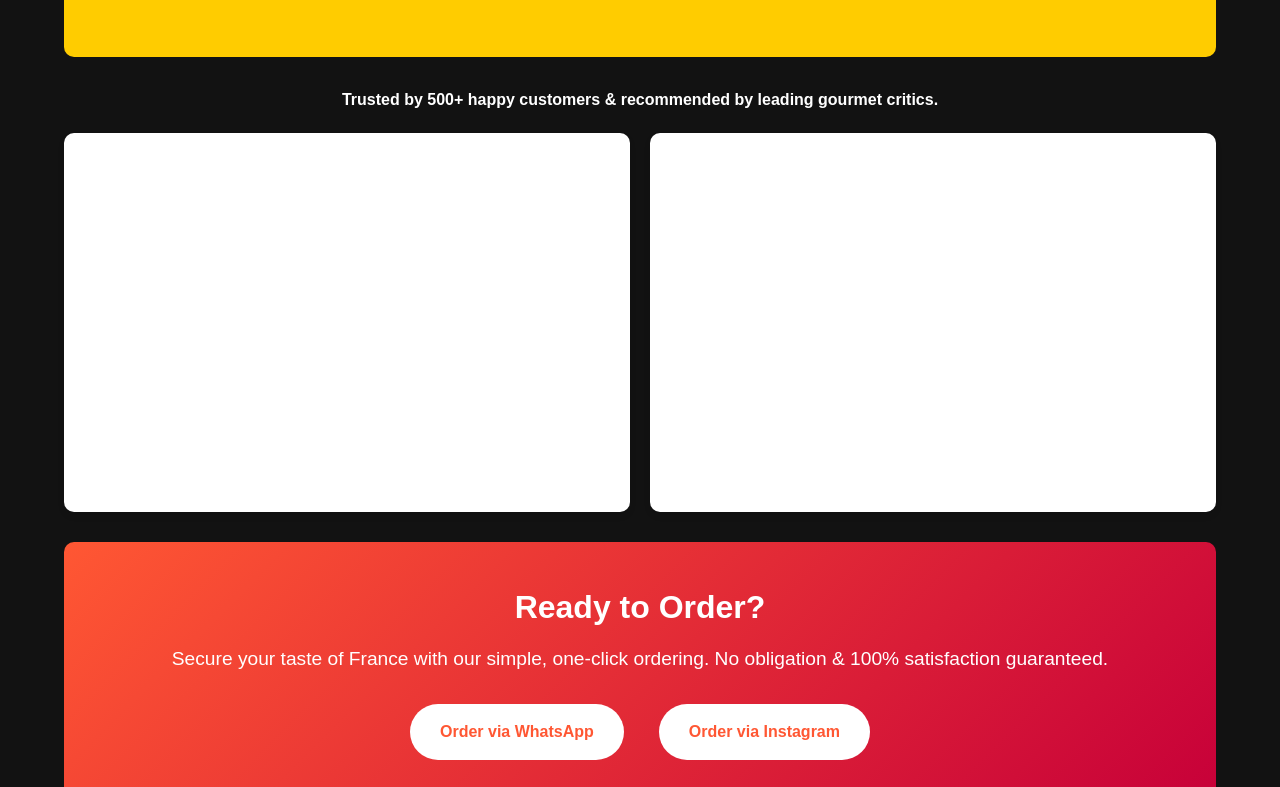
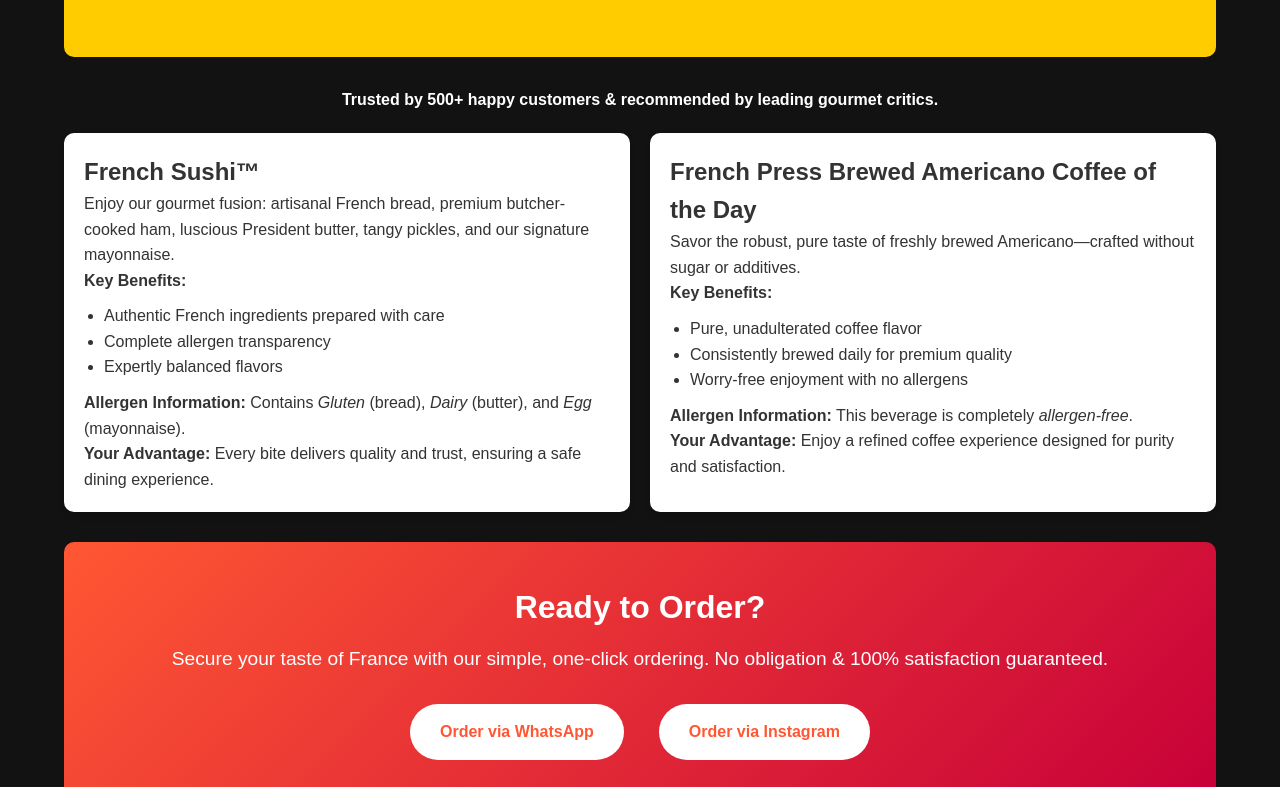
Before and after one commit to naas1201/maisonbaguette, a plain HTML site: page pages/menu.html in a window 1280 px wide. Shown: the part 310-1097 px from the top of the page. Drawn offline with Linux system fonts and the light colour scheme.

Commit message:
Update menu.html

```diff
--- a/pages/menu.html
+++ b/pages/menu.html
@@ -85,6 +85,7 @@
 
     .menu-item {
       background: #fff;
+      color: var(--text-color); /* Ensures text is dark */
       border-radius: 10px;
       box-shadow: 0 4px 6px rgba(0, 0, 0, 0.1);
       padding: 20px;
```
